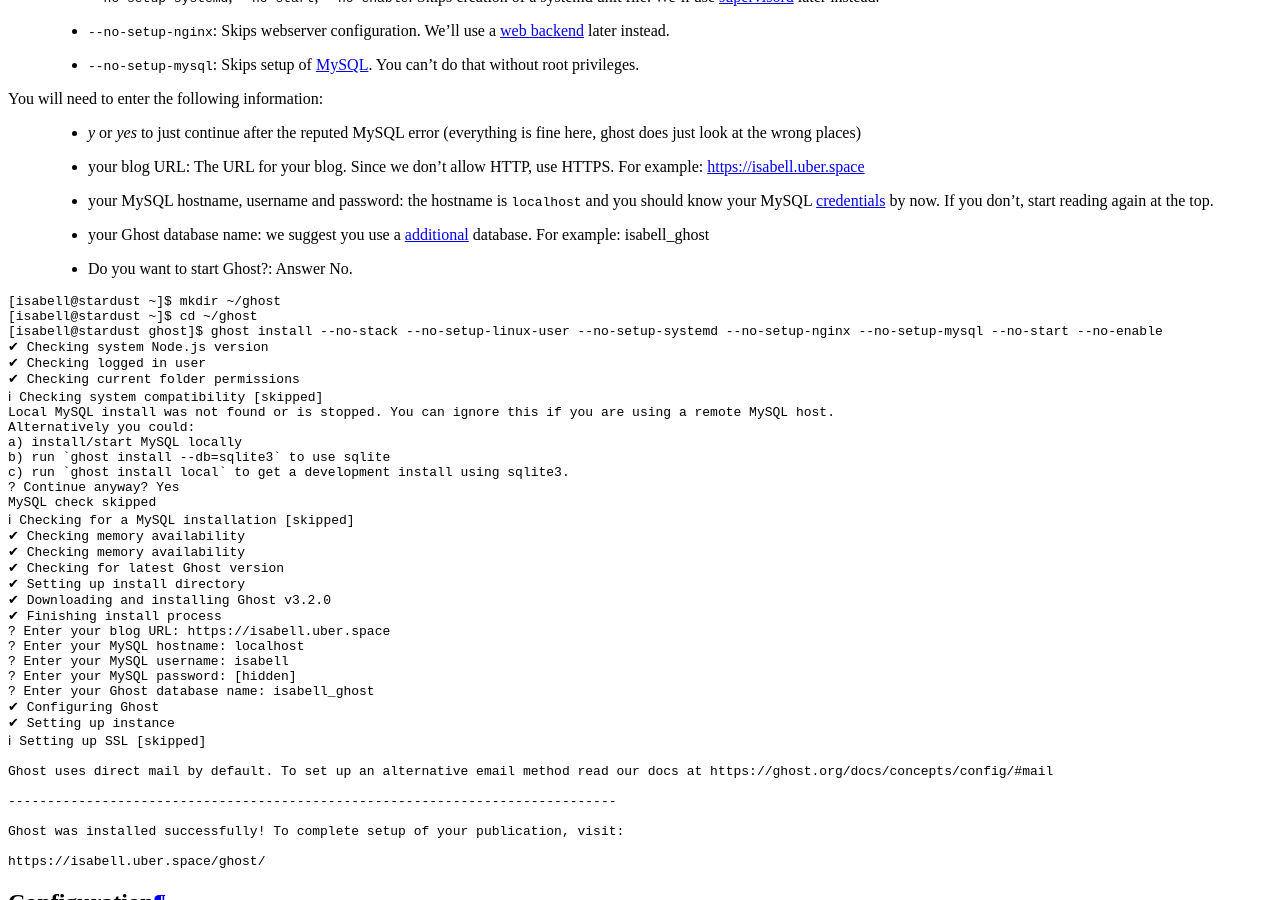
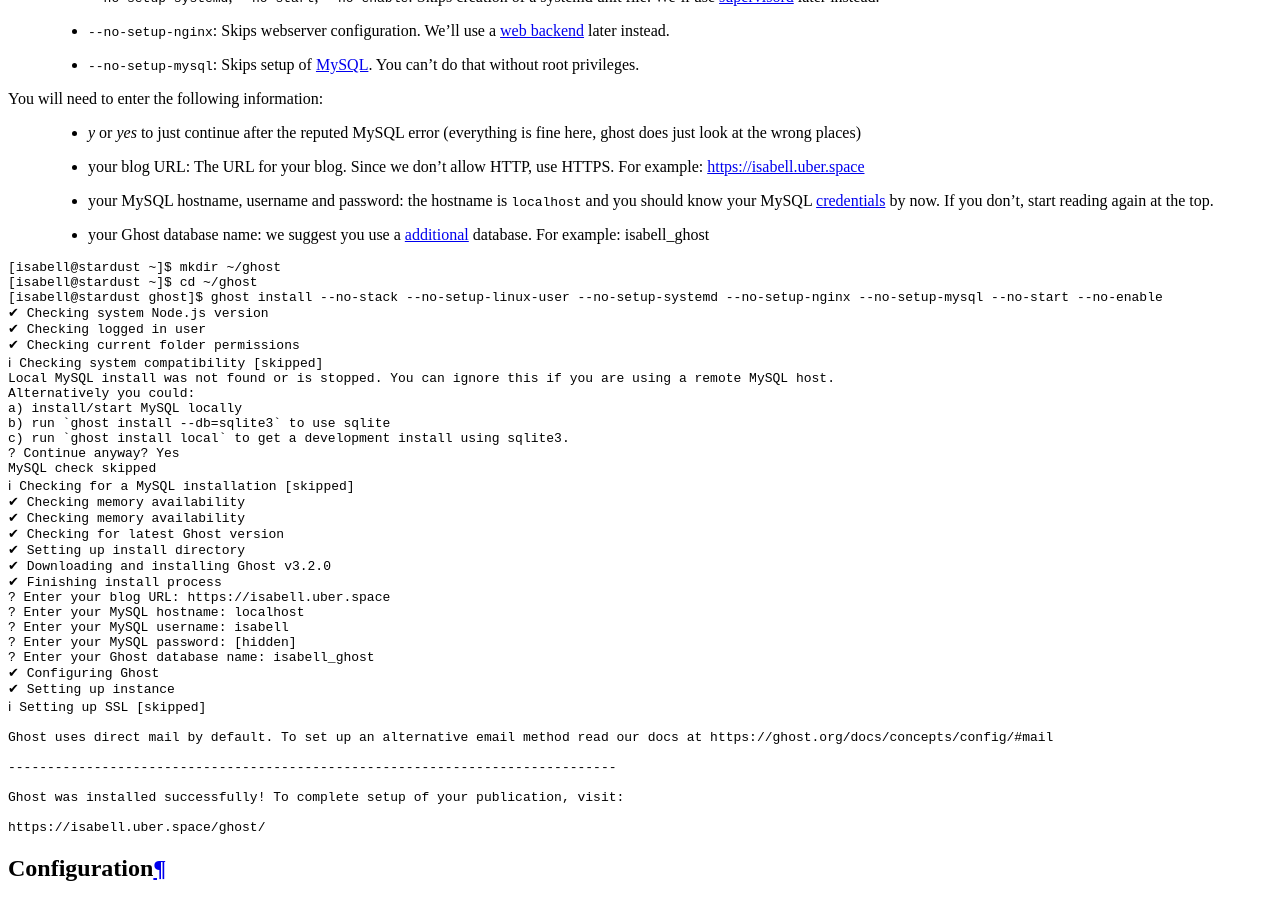
Before and after one commit to Uberspace/lab, a Sphinx documentation site: the page built from source/guide_ghost.rst, in a window 1280 px wide and 900 px high, scrolled down 5504 px. Built offline with Sphinx 7.4.7 and the Read the Docs theme 2.0.0, drawn with Linux system fonts in a browser that asks for light colours.

Commit message:
[ghost] Remove line 'Do you want to start Ghost?: Answer No.'
The question "Do you want to start Ghost?" does not show up at the console (and we already use the '--no-start' parameter at ghost install) Therefore, we can remove the mentioned line from the doc.

```diff
--- a/source/guide_ghost.rst
+++ b/source/guide_ghost.rst
@@ -89,7 +89,6 @@
   * your blog URL: The URL for your blog. Since we don't allow HTTP, use HTTPS. For example: https://isabell.uber.space
   * your MySQL hostname, username and password: the hostname is ``localhost`` and you should know your MySQL :manual_anchor:`credentials <database-mysql.html#login-credentials>` by now. If you don't, start reading again at the top.
   * your Ghost database name: we suggest you use a :manual_anchor:`additional <database-mysql.html#additional-databases>` database. For example: isabell_ghost
-  * Do you want to start Ghost?: Answer No.
 
 .. code-block:: console
  :emphasize-lines: 1,2,3,14,16,17,18
```
